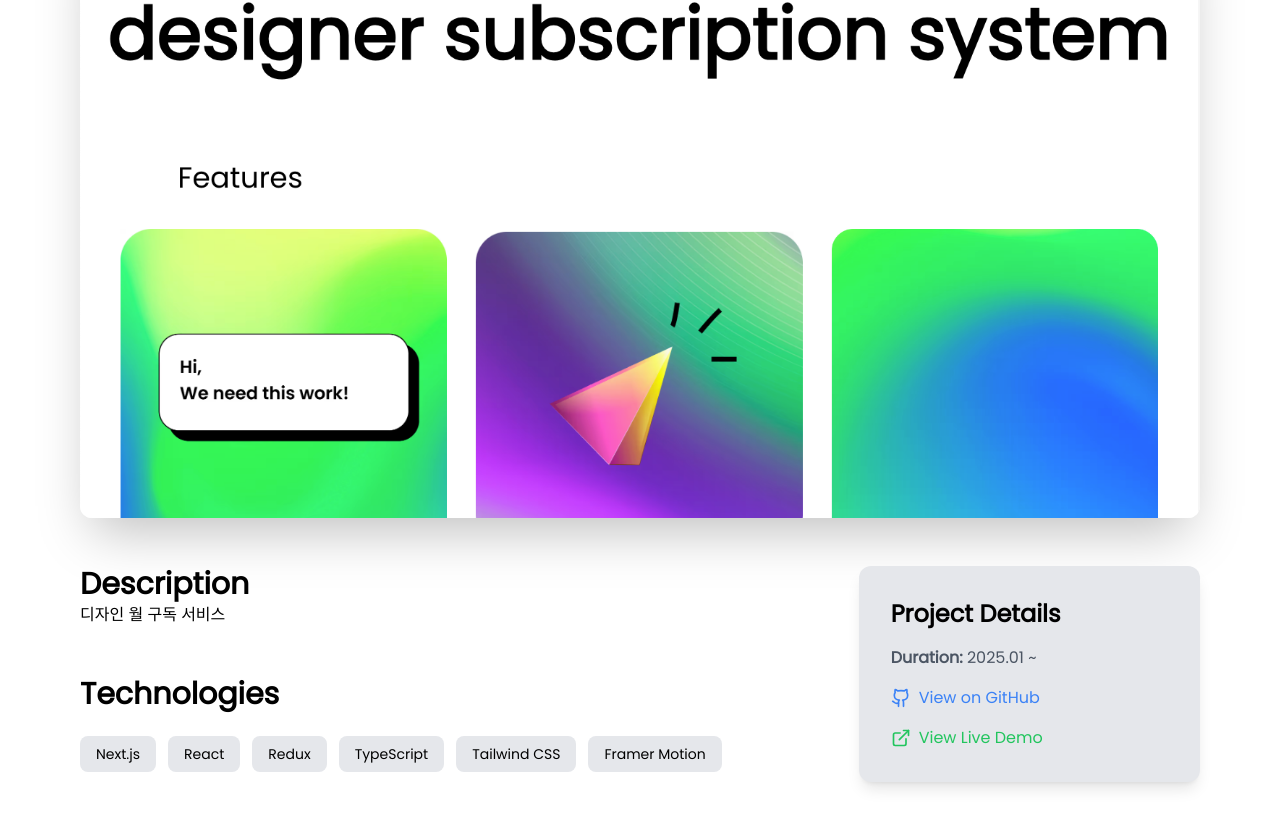
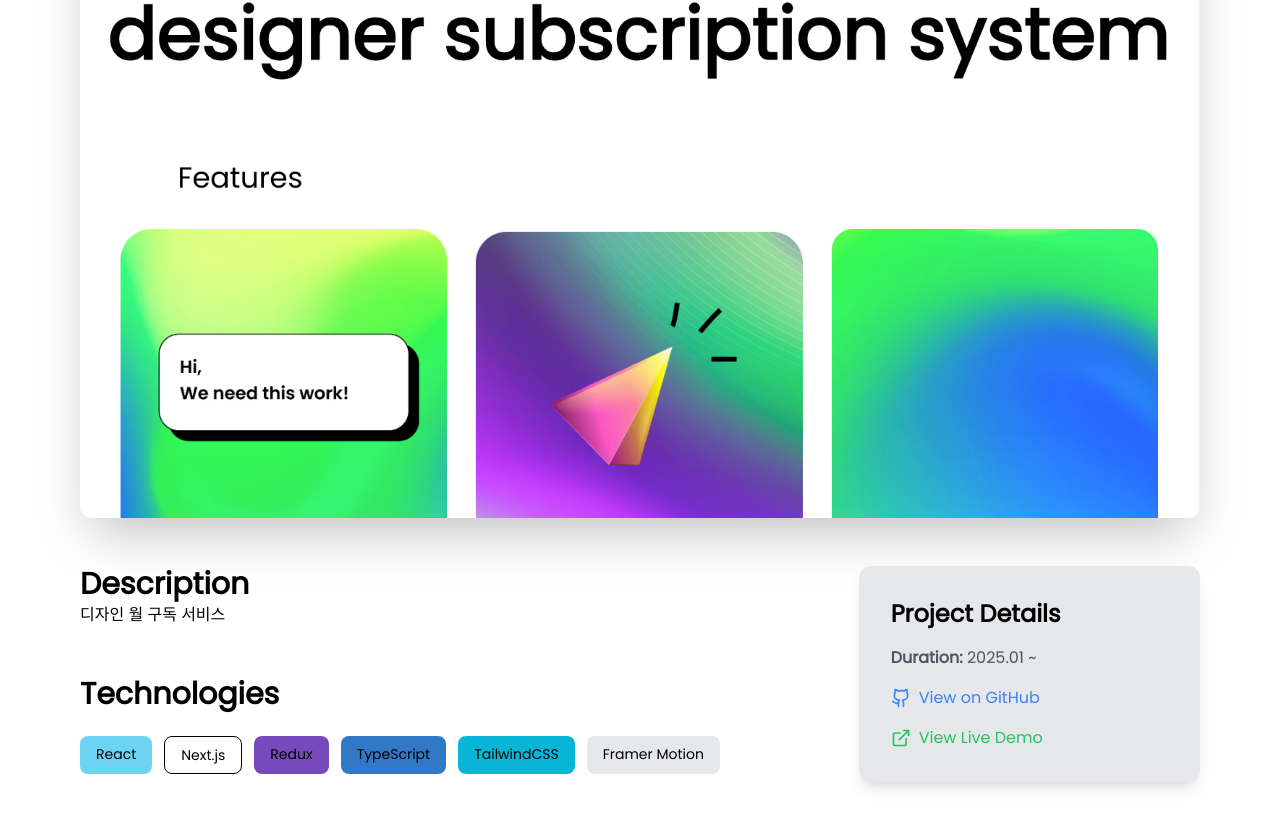
Before and after one commit to Ju-MINJAE/portfolio, a Next.js app: page /projects/1 in a window 1280 px wide. Shown: the part 194-1008 px from the top of the page. Built offline with nearby package versions, Linux system fonts and the light colour scheme.

Commit message:
feat: Apply Tech Badges Colors

```diff
--- a/src/app/projects/[id]/page.tsx
+++ b/src/app/projects/[id]/page.tsx
@@ -6,6 +6,17 @@ import Image from 'next/image';
 import { motion, AnimatePresence } from 'framer-motion';
 import { ChevronLeft, ChevronRight, Github, ExternalLink } from 'lucide-react';
 import { projects } from '../../../data/projects';
+
+const techColors: { [key: string]: string } = {
+  React: 'bg-tech-react',
+  'Next.js': 'bg-transparent border border-black dark:border-white',
+  TypeScript: 'bg-tech-typescript',
+  JavaScript: 'bg-tech-javascript',
+  TailwindCSS: 'bg-tech-tailwind',
+  Firebase: 'bg-tech-firebase',
+  Redux: 'bg-tech-redux',
+  Axios: 'bg-tech-axios',
+};
 
 export default function ProjectDetail() {
   const params = useParams();
@@ -109,8 +120,9 @@ export default function ProjectDetail() {
                 {project.technologies.map((tech) => (
                   <span
                     key={tech}
-                    className="px-4 py-2 bg-gray-200 dark:bg-gray-700 text-sm rounded-lg
-                    hover:scale-105 transition-transform"
+                    className={`px-4 py-2 ${
+                      techColors[tech] || 'bg-gray-200 dark:bg-gray-700'
+                    } text-sm rounded-lg hover:scale-105 transition-transform`}
                   >
                     {tech}
                   </span>
--- a/src/data/projects.ts
+++ b/src/data/projects.ts
@@ -7,11 +7,11 @@ export const projects: Project[] = [
     description: '디자인 월 구독 서비스',
     imageUrl: ['/images/desub.png'],
     technologies: [
+      'React',
       'Next.js',
-      'React',
       'Redux',
       'TypeScript',
-      'Tailwind CSS',
+      'TailwindCSS',
       'Framer Motion',
     ],
     githubUrl: 'https://github.com/team-dbre/desub_FE',
@@ -20,42 +20,31 @@ export const projects: Project[] = [
   },
   {
     id: '2',
-    title: '채우다',
-    description: '전국 빈집 ',
+    title: 'Chaeuda | 채우다',
+    description: '전국 방치된 빈집을 소개하고 활용할 수 있도록 돕는 플랫폼',
     imageUrl: ['/images/chaeuda.png'],
-    technologies: ['Next.js', 'React', 'TypeScript', 'Zustand', 'Tailwind CSS'],
+    technologies: ['React', 'Next.js', 'TypeScript', 'Zustand', 'TailwindCSS'],
     githubUrl: 'https://github.com/chaeuda-TEAM/oz-main-fe-06-team2',
     liveUrl: 'https://www.chaeuda.shop/',
     duration: '2024.12 - 2025.01',
   },
   {
     id: '3',
-    title: '포트폴리오 웹사이트',
-    description: 'Next.js와 Framer Motion을 사용한 인터랙티브 포트폴리오',
-    technologies: [
-      'Next.js',
-      'React',
-      'TypeScript',
-      'Tailwind CSS',
-      'Framer Motion',
-    ],
-    githubUrl: 'https://github.com/yourusername/portfolio',
-    liveUrl: 'https://your-portfolio-url.com',
-    duration: '2025.01 - 2025.01',
+    title: '커뮤니T',
+    description:
+      '운동 관련 정보를 공유하고 다양한 챌린지에 참여할 수 있는 커뮤니티 플랫폼',
+    imageUrl: ['/images/communiT.png'],
+    technologies: ['React', 'TypeScript', 'TailwindCSS', 'Redux', 'Axios'],
+    githubUrl: 'https://github.com/orlein/advanced-class-project-team-b',
+    duration: '2024.10 - 2024.12',
   },
   {
     id: '4',
-    title: '포트폴리오 웹사이트',
-    description: 'Next.js와 Framer Motion을 사용한 인터랙티브 포트폴리오',
-    technologies: [
-      'Next.js',
-      'React',
-      'TypeScript',
-      'Tailwind CSS',
-      'Framer Motion',
-    ],
+    title: 'Vilez | 빌리지',
+    description:
+      '사용자 간 사용 빈도가 낮은 물품을 대여·반납할 수 있는 C2C 플랫폼',
+    technologies: ['React', 'JavaScript', 'Firebase'],
     githubUrl: 'https://github.com/yourusername/portfolio',
-    liveUrl: 'https://your-portfolio-url.com',
-    duration: '2025.01 - 2025.01',
+    duration: '2023.10 - 2023.12',
   },
 ];
```
